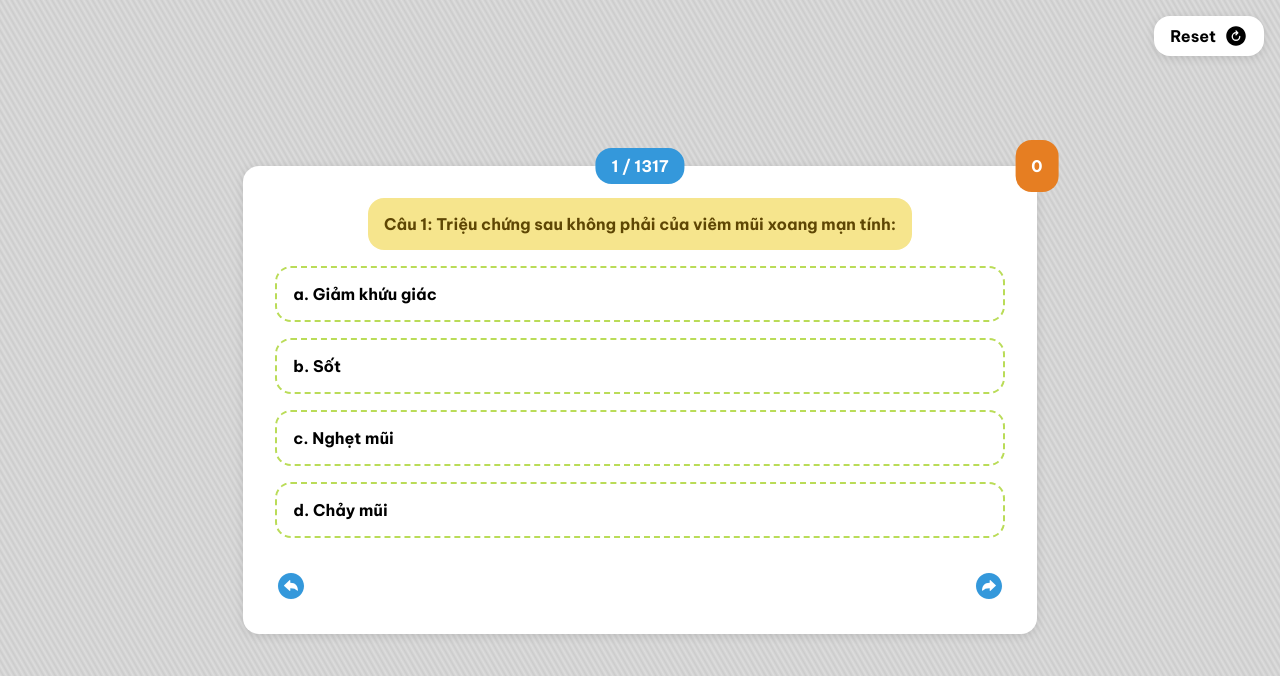
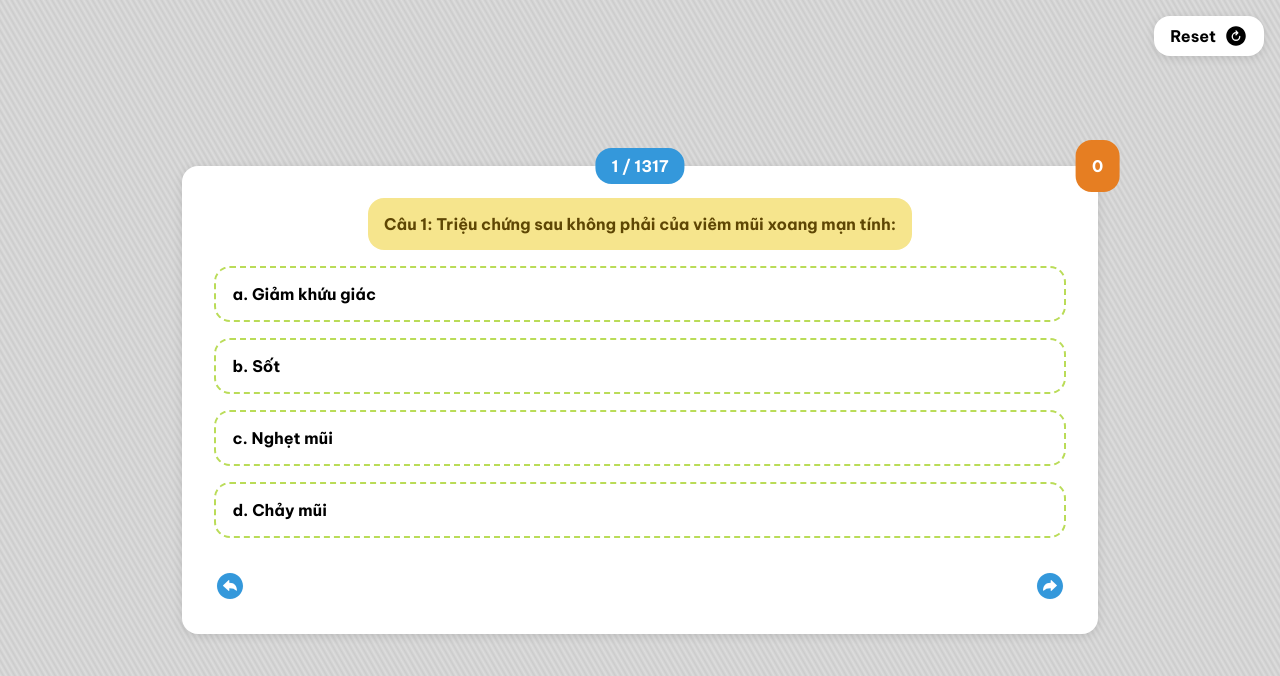
Before and after one commit to Yamsunsee/Quizzz, a website: page index.html in a window 1280 px wide. Drawn offline with nearby package versions, Linux system fonts and the light colour scheme.

Commit message:
Fix padding

```diff
--- a/src/styles/scss/main.scss
+++ b/src/styles/scss/main.scss
@@ -1,6 +1,6 @@
 body {
 	margin: 0;
-  padding: 2rem;
+	padding: 6rem 2rem;
 	box-sizing: border-box;
 	font-family: "Be Vietnam Pro", sans-serif;
 	display: flex;
@@ -41,7 +41,7 @@ body {
 .container {
 	background-color: #fff;
 	margin: auto;
-  min-width: 60%;
+	min-width: 70%;
 	padding: 2rem;
 	box-shadow: rgba(99, 99, 99, 0.2) 0px 2px 8px 0px;
 	border-radius: 1rem;
```
Also changed, not shown: src/styles/css/main.css (added), src/styles/css/main.min.css, 1 other file. Lines whose indentation alone changed are shown as unchanged.
